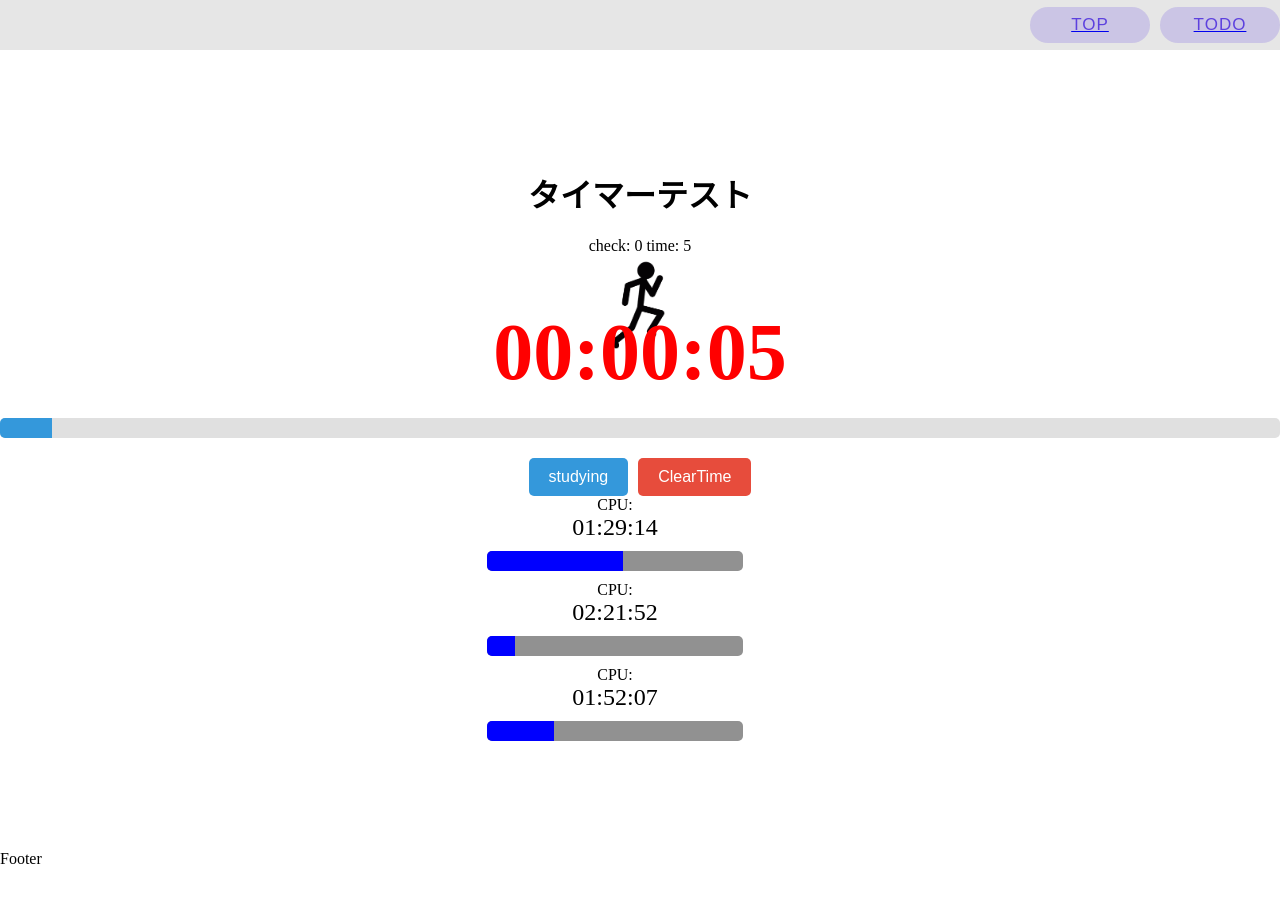
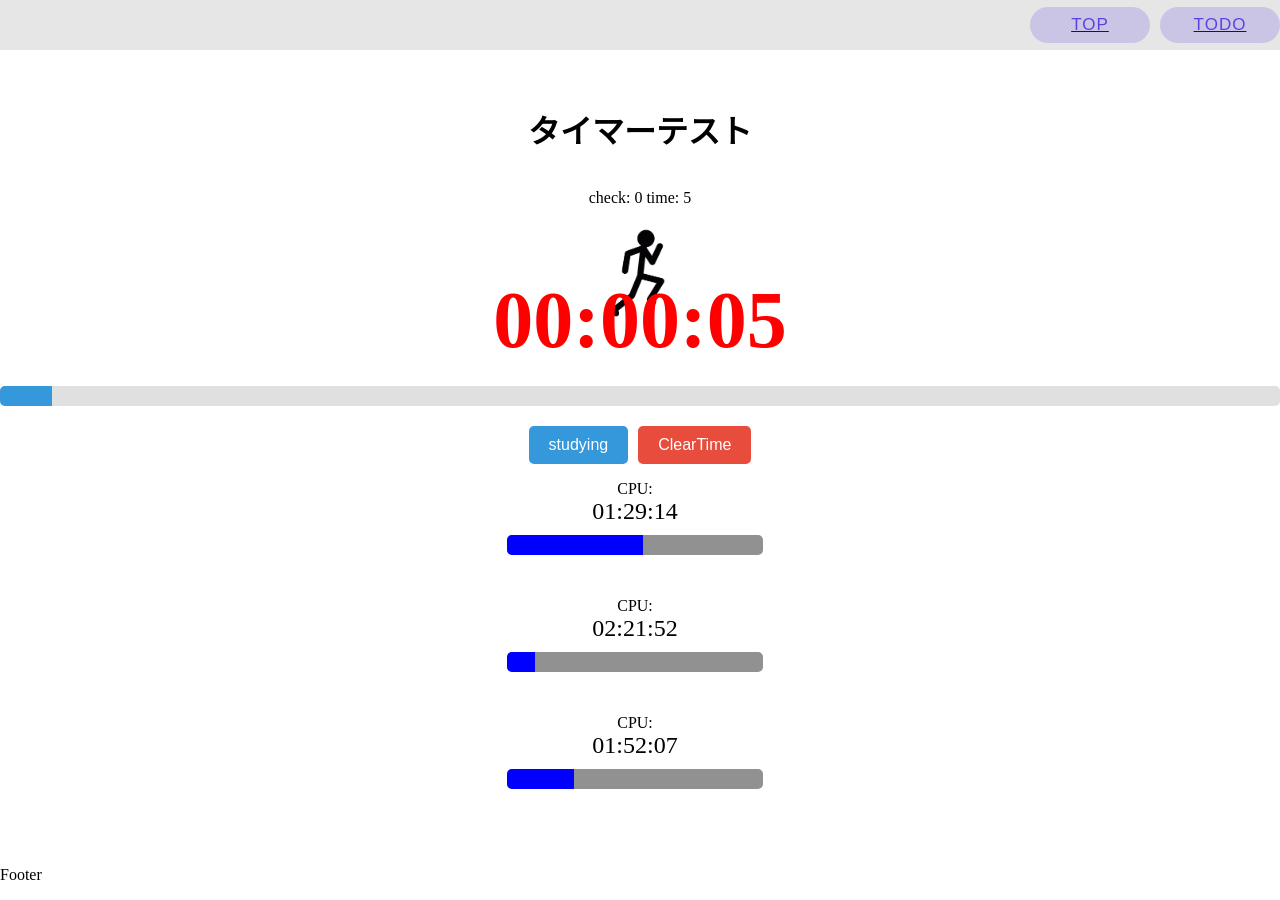
Before and after one commit to 2k2e2n/Clockshare_Vue, a Nuxt app: page / in a window 1280 px wide. Before the commit the page ends 868 px from the top, so only its background shows below. Built offline with nearby package versions, Linux system fonts and the light colour scheme.

Commit message:
Update default.css

```diff
--- a/assets/default.css
+++ b/assets/default.css
@@ -5,18 +5,7 @@ https://note.com/imanarimanana/n/n70f23512f2fb
 */
 
 
-html, body, div, span, object, iframe,
-p, blockquote, pre,
-abbr, address, cite, code,
-del, dfn, em, img, ins, kbd, q, samp,
-small, strong, sub, sup, var,
-b, i,
-dl, dt, dd, ol, ul, li,
-fieldset, form, label, legend,
-table, caption, tbody, tfoot, thead, tr, th, td,
-article, aside, canvas, details, figcaption, figure,
-footer, header, hgroup, menu, nav, section, summary,
-time, mark, audio, video {
+html, body {
   margin:0;
   padding:0;
   border:0;
```
